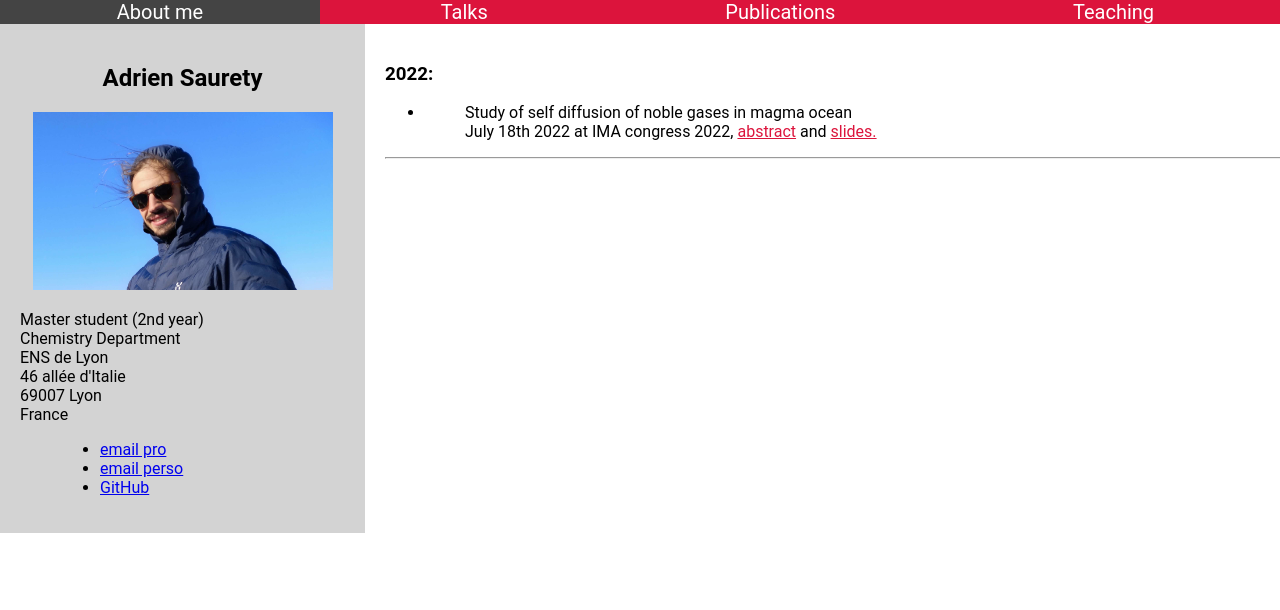
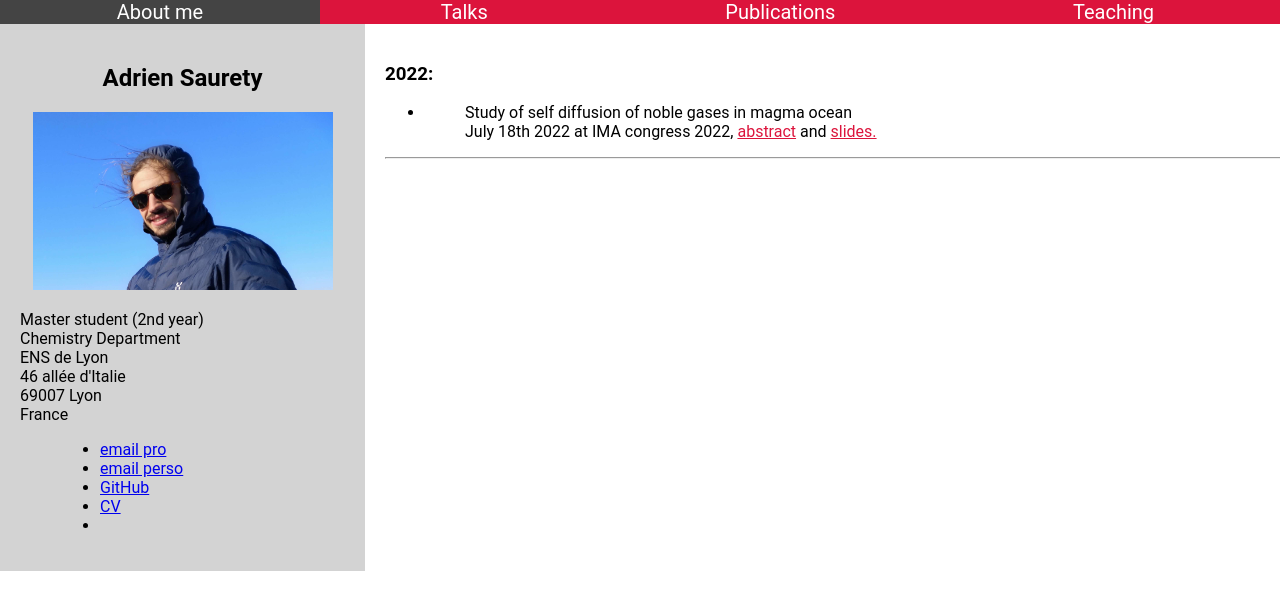
Before and after one commit to adriensaurety/adriensaurety.github.io, a Jekyll site: the page built from talk.html, in a window 1280 px wide. Shown: the top 610 px of the page. Built offline with Jekyll 4.4.1, drawn with Linux system fonts in a browser that asks for light colours.

```diff
--- a/talk.html
+++ b/talk.html
@@ -21,6 +21,7 @@ title: Adrien Saurety
 			<li><a href="mailto:adrien.saurety@ens-lyon.fr">email pro</a></li>
 			<li><a href="mailto:asaurety@gmail.com">email perso</a></li>
 			<li><a href="https://github.com/adriensaurety">GitHub</a></li>
+			<li><a href="ME-UFR-CV-SAURETY-Adrien.pdf" target="_blank">CV</a><li>
 		</ul>
 		</dd>
 		<dd>
```
